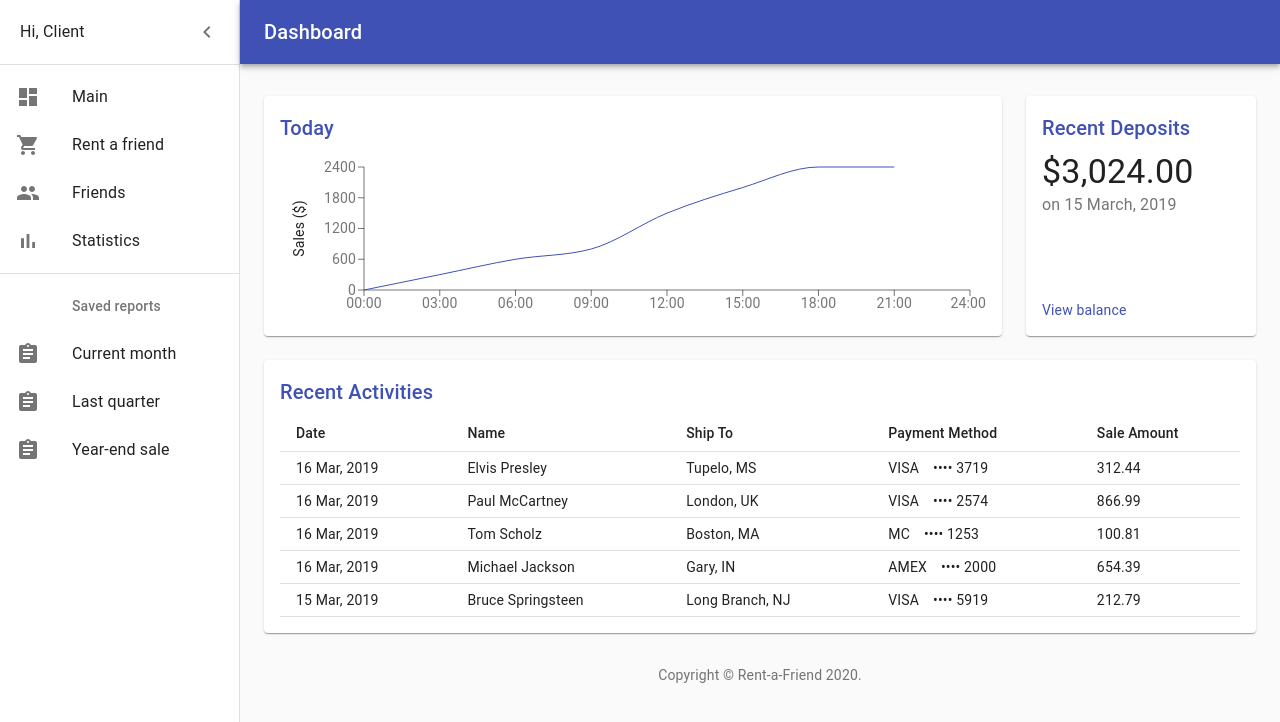
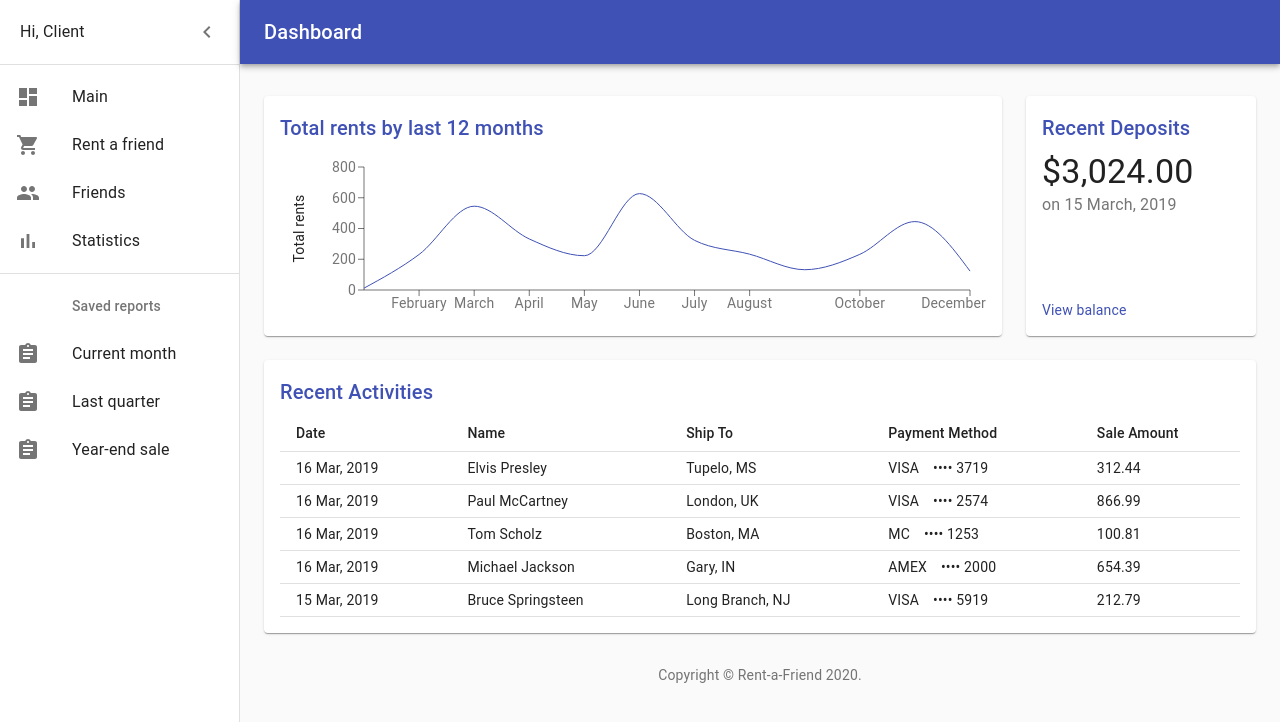
Before and after one commit to maletsden/db_project, a React (Create React App) app: page / in a window 1280 px wide. Shown: the top 722 px of the page. Built offline with nearby package versions, Linux system fonts and the light colour scheme.

Commit message:
feat: changed chart to show amount of rents by months

```diff
--- a/src/components/Dashboard/Chart.js
+++ b/src/components/Dashboard/Chart.js
@@ -1,23 +1,44 @@
 import React from 'react';
-import { useTheme } from '@material-ui/core/styles';
-import { LineChart, Line, XAxis, YAxis, Label, ResponsiveContainer } from 'recharts';
+import {useTheme} from '@material-ui/core/styles';
+import {LineChart, Line, XAxis, YAxis, Label, ResponsiveContainer} from 'recharts';
 import Title from '../MainComponent/Title';
 
 // Generate Sales Data
-function createData(time, amount) {
-  return { time, amount };
+function createData(month, amount) {
+  return {month, amount};
 }
 
+// function getLast12Months() {
+//   const theMonths = [
+//     "January", "February", "March",
+//     "April", "May", "June", "July",
+//     "August", "September", "October",
+//     "November", "December"
+//   ];
+//   let last12Months = new Array(12);
+//   const today = new Date();
+//   let aMonth = today.getMonth();
+//
+//   for (let i = 0; i < 12; i++) {
+//     last12Months[11 - i] = theMonths[aMonth--];
+//     if (aMonth < 0) aMonth = 11;
+//   }
+//   return last12Months;
+// }
+
 const data = [
-  createData('00:00', 0),
-  createData('03:00', 300),
-  createData('06:00', 600),
-  createData('09:00', 800),
-  createData('12:00', 1500),
-  createData('15:00', 2000),
-  createData('18:00', 2400),
-  createData('21:00', 2400),
-  createData('24:00', undefined),
+  createData('January', 12),
+  createData('February', 231),
+  createData('March', 545),
+  createData('April', 332),
+  createData('May', 223),
+  createData('June', 627),
+  createData('July', 323),
+  createData('August', 233),
+  createData('September', 132),
+  createData('October', 232),
+  createData('November', 445),
+  createData('December', 123),
 ];
 
 export default function Chart() {
@@ -25,7 +46,7 @@ export default function Chart() {
 
   return (
     <React.Fragment>
-      <Title>Today</Title>
+      <Title>Total rents by last 12 months</Title>
       <ResponsiveContainer>
         <LineChart
           data={data}
@@ -36,17 +57,17 @@ export default function Chart() {
             left: 24,
           }}
         >
-          <XAxis dataKey="time" stroke={theme.palette.text.secondary} />
+          <XAxis dataKey="month" stroke={theme.palette.text.secondary}/>
           <YAxis stroke={theme.palette.text.secondary}>
             <Label
               angle={270}
               position="left"
-              style={{ textAnchor: 'middle', fill: theme.palette.text.primary }}
+              style={{textAnchor: 'middle', fill: theme.palette.text.primary}}
             >
-              Sales ($)
+              Total rents
             </Label>
           </YAxis>
-          <Line type="monotone" dataKey="amount" stroke={theme.palette.primary.main} dot={false} />
+          <Line type="monotone" dataKey="amount" stroke={theme.palette.primary.main} dot={false}/>
         </LineChart>
       </ResponsiveContainer>
     </React.Fragment>
```
